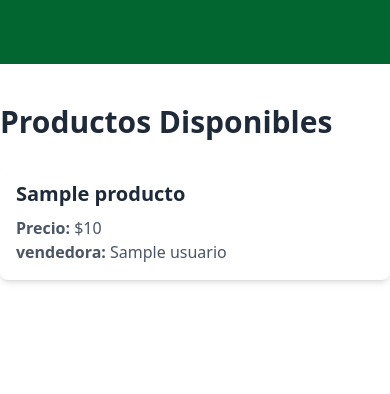
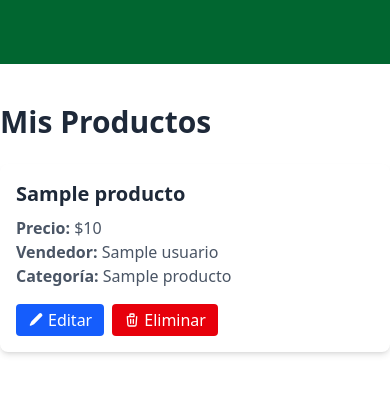
Before and after one commit to Suni-02/ProyectoAgro, a Flask app: page /productos in a window 390 px wide. Shown: the top 394 px of the page. Run offline with Flask 3, Linux system fonts and the light colour scheme; the visitor is signed in with stand-in values (Sample User, id 1); tables that the repository leaves empty or names only in its code hold one stand-in row (values such as "Sample post"); some libraries are stand-ins or nearby versions.

Commit message:
se creo las vista de la empresa para ver productos y los perfiles de las personas tambien se creo la vista de solo los productos para los creados por los granjeros con los controladores de cada uno

```diff
--- a/db.py
+++ b/db.py
@@ -5,5 +5,5 @@ def obtener_conexion_db():
         host='localhost',
         user='root',
         passwd='',
-        db='Agro'
+        db='ProyectoAgro'
         )
--- a/main.py
+++ b/main.py
@@ -4,6 +4,7 @@ from producto import insertar_producto, obtener_productos_con_usuario
 from categoria import insertar_categoria
 from rol import insertar_rol,obtener_rol
 from usuario import insertar_Usuario, login_usuario
+from db import obtener_conexion_db
 app = Flask(__name__)
 app.secret_key = "grupoAgro"
 @app.route('/')
@@ -17,21 +18,24 @@ def register():
 
 @app.route("/registrar_usuario", methods=["POST"])
 def registrar_usuario():
-    # Obtener datos del formulario
     nombre = request.form["Nombre"]
     dni = request.form["Dni"]
     telefono = request.form["Telefono"]
-    id_rol = request.form["Rol"]  # ID del rol seleccionado
+    id_rol = request.form["Rol"]
     nombre_e = request.form["Nombre_E"]
     email = request.form["Email"]
     password = request.form["password"]
     descripcion = request.form["descripcion"]
-    estado_usuario = 1  # o puedes obtenerlo si lo necesitas dinámico
+    estado_usuario = 1
 
-    # Llama a la función para insertar en la base de datos
-    insertar_Usuario(nombre, dni, telefono, id_rol, nombre_e, email, password, descripcion, estado_usuario)
+    resultado = insertar_Usuario(nombre, dni, telefono, id_rol, nombre_e, email, password, descripcion, estado_usuario)
+    if resultado["success"]:
+        flash(resultado["message"], "success")
+        return redirect("/login")
+    else:
+        flash(resultado["message"], "danger")
+        return redirect("/register")
 
-    return redirect("/login")
 
 @app.route('/login', methods=["GET", "POST"])
 def login():
@@ -55,6 +59,35 @@ def login():
             flash(resultado["message"], "danger")
 
     return render_template("login.html")
+
+@app.route('/perfil_publico/<int:id_usuario>')
+def perfil_publico(id_usuario):
+    conexion = obtener_conexion_db()
+    cursor = conexion.cursor()
+    sql = """
+        SELECT Nombre, Telefono, Nombre_E, Email, Descripcion, r.Nombre_rol
+        FROM usuario u
+        JOIN rol r ON u.Id_Rol = r.Id_Rol
+        WHERE Id_Usuario = %s
+    """
+    cursor.execute(sql, (id_usuario,))
+    datos = cursor.fetchone()
+    cursor.close()
+    conexion.close()
+
+    if datos:
+        usuario = {
+            "nombre": datos[0],
+            "telefono": datos[1],
+            "empresa": datos[2],
+            "email": datos[3],
+            "descripcion": datos[4],
+            "rol": datos[5]
+        }
+        return render_template("perfil_publico.html", usuario=usuario)
+    else:
+        flash("Usuario no encontrado", "warning")
+        return redirect("/")
 
 @app.route('/categoria')
 def categoria():
@@ -94,10 +127,12 @@ def perfil():
 def mostrar_productos():
     if "usuario_id" not in session:
         flash("Debes registrarte o iniciar sesión para ver los productos", "warning")
-        return redirect("/login")  # Redirige al formulario de registro
+        return redirect("/login")
 
-    productos = obtener_productos_con_usuario()
+    id_usuario = session["usuario_id"]
+    productos = obtener_productos_con_usuario(id_usuario)
     return render_template("productos.html", productos=productos)
+
 
 
 @app.route('/crear_producto')
@@ -126,6 +161,91 @@ def guardar_producto():
     flash("Producto guardado exitosamente", "success")
     return redirect("/productos")  # o a donde quieras redirigir
 
+@app.route('/editar_producto/<int:id_producto>', methods=["GET", "POST"])
+def editar_producto(id_producto):
+    if "usuario_id" not in session:
+        flash("Debes iniciar sesión para editar productos", "warning")
+        return redirect("/login")
+
+    from categoria import obtener_categorias
+
+    conexion = obtener_conexion_db()
+    cursor = conexion.cursor()
+
+    if request.method == "POST":
+        nombre = request.form["nombre_producto"]
+        precio = request.form["precio"]
+        id_categoria = request.form["id_categoria"]
+
+        sql = """
+        UPDATE producto
+        SET Nombre_Producto=%s, Precio=%s, Id_Categoria=%s
+        WHERE Id_Producto=%s
+        """
+        valores = (nombre, precio, id_categoria, id_producto)
+        cursor.execute(sql, valores)
+        conexion.commit()
+        cursor.close()
+        conexion.close()
+
+        flash("Producto actualizado exitosamente", "success")
+        return redirect("/productos")
+    else:
+        # obtener datos del producto
+        sql = """
+        SELECT Nombre_Producto, Precio, Id_Categoria
+        FROM producto
+        WHERE Id_Producto=%s
+        """
+        cursor.execute(sql, (id_producto,))
+        producto = cursor.fetchone()
+        categorias = obtener_categorias("SELECT * FROM Categoria_Producto")
+        cursor.close()
+        conexion.close()
+
+        return render_template("editar_producto.html", producto=producto, categorias=categorias, id_producto=id_producto)
+
+@app.route('/eliminar_producto/<int:id_producto>')
+def eliminar_producto(id_producto):
+    if "usuario_id" not in session:
+        flash("Debes iniciar sesión para eliminar productos", "warning")
+        return redirect("/login")
+
+    conexion = obtener_conexion_db()
+    cursor = conexion.cursor()
+    sql = "DELETE FROM producto WHERE Id_Producto=%s"
+    cursor.execute(sql, (id_producto,))
+    conexion.commit()
+    cursor.close()
+    conexion.close()
+
+    flash("Producto eliminado correctamente", "info")
+    return redirect("/productos")
+
+@app.route('/productos_comprador', methods=['GET', 'POST'])
+def productos_comprador():
+    from producto import obtener_productos_todos, obtener_productos_por_categoria
+    from categoria import obtener_categorias
+
+    categorias = obtener_categorias("SELECT * FROM Categoria_Producto")
+
+    if request.method == "POST":
+        id_categoria = request.form.get("id_categoria")
+
+        # Si no seleccionaron nada o eligen "todas"
+        if not id_categoria or id_categoria == "":
+            productos = obtener_productos_todos()
+        else:
+            productos = obtener_productos_por_categoria(id_categoria)
+    else:
+        productos = obtener_productos_todos()
+
+    return render_template("productos_comprador.html", productos=productos, categorias=categorias)
+
+
+
+
+
 
 
 @app.route('/rol')
--- a/package.json
+++ b/package.json
@@ -7,9 +7,11 @@
   },
   "author": "",
   "license": "ISC",
-  "description": "",
   "dependencies": {
     "@tailwindcss/cli": "^4.1.8",
     "tailwindcss": "^4.1.8"
-  }
+  },
+  "devDependencies": {},
+  "keywords": [],
+  "description": ""
 }
--- a/static/css/output.css
+++ b/static/css/output.css
@@ -10,6 +10,7 @@
     --color-red-300: oklch(80.8% 0.114 19.571);
     --color-red-500: oklch(63.7% 0.237 25.331);
     --color-red-600: oklch(57.7% 0.245 27.325);
+    --color-red-700: oklch(50.5% 0.213 27.518);
     --color-green-500: oklch(72.3% 0.219 149.579);
     --color-green-600: oklch(62.7% 0.194 149.214);
     --color-green-700: oklch(52.7% 0.154 150.069);
@@ -21,6 +22,7 @@
     --color-indigo-500: oklch(58.5% 0.233 277.117);
     --color-indigo-600: oklch(51.1% 0.262 276.966);
     --color-gray-100: oklch(96.7% 0.003 264.542);
+    --color-gray-200: oklch(92.8% 0.006 264.531);
     --color-gray-300: oklch(87.2% 0.01 258.338);
     --color-gray-400: oklch(70.7% 0.022 261.325);
     --color-gray-500: oklch(55.1% 0.027 264.364);
@@ -30,7 +32,6 @@
     --color-gray-900: oklch(21% 0.034 264.665);
     --color-white: #fff;
     --spacing: 0.25rem;
-    --container-sm: 24rem;
     --container-md: 28rem;
     --container-xl: 36rem;
     --container-2xl: 42rem;
@@ -53,7 +54,6 @@
     --font-weight-medium: 500;
     --font-weight-semibold: 600;
     --font-weight-bold: 700;
-    --tracking-tight: -0.025em;
     --leading-relaxed: 1.625;
     --radius-md: 0.375rem;
     --radius-lg: 0.5rem;
@@ -244,6 +250,9 @@
   }
   .mt-2 {
     margin-top: calc(var(--spacing) * 2);
+  }
+  .mt-4 {
+    margin-top: calc(var(--spacing) * 4);
   }
   .mt-10 {
     margin-top: calc(var(--spacing) * 10);
@@ -275,12 +284,15 @@
   .inline-flex {
     display: inline-flex;
   }
+  .table {
+    display: table;
+  }
   .size-6 {
     width: calc(var(--spacing) * 6);
     height: calc(var(--spacing) * 6);
   }
-  .h-8 {
-    height: calc(var(--spacing) * 8);
+  .h-4 {
+    height: calc(var(--spacing) * 4);
   }
   .h-16 {
     height: calc(var(--spacing) * 16);
@@ -291,11 +303,11 @@
   .min-h-screen {
     min-height: 100vh;
   }
+  .w-4 {
+    width: calc(var(--spacing) * 4);
+  }
   .w-20 {
     width: calc(var(--spacing) * 20);
-  }
-  .w-auto {
-    width: auto;
   }
   .w-full {
     width: 100%;
@@ -333,18 +354,17 @@
   .justify-center {
     justify-content: center;
   }
+  .gap-1 {
+    gap: calc(var(--spacing) * 1);
+  }
+  .gap-2 {
+    gap: calc(var(--spacing) * 2);
+  }
   .gap-4 {
     gap: calc(var(--spacing) * 4);
   }
   .gap-6 {
     gap: calc(var(--spacing) * 6);
-  }
-  .space-y-1 {
-    :where(& > :not(:last-child)) {
-      --tw-space-y-reverse: 0;
-      margin-block-start: calc(calc(var(--spacing) * 1) * var(--tw-space-y-reverse));
-      margin-block-end: calc(calc(var(--spacing) * 1) * calc(1 - var(--tw-space-y-reverse)));
-    }
   }
   .space-y-4 {
     :where(& > :not(:last-child)) {
@@ -430,6 +447,9 @@
   .bg-red-500 {
     background-color: var(--color-red-500);
   }
+  .bg-red-600 {
+    background-color: var(--color-red-600);
+  }
   .bg-white {
     background-color: var(--color-white);
   }
@@ -460,20 +480,17 @@
   .px-6 {
     padding-inline: calc(var(--spacing) * 6);
   }
+  .py-1 {
+    padding-block: calc(var(--spacing) * 1);
+  }
   .py-2 {
     padding-block: calc(var(--spacing) * 2);
   }
   .py-10 {
     padding-block: calc(var(--spacing) * 10);
   }
-  .pt-2 {
-    padding-top: calc(var(--spacing) * 2);
-  }
   .pt-4 {
     padding-top: calc(var(--spacing) * 4);
-  }
-  .pb-3 {
-    padding-bottom: calc(var(--spacing) * 3);
   }
   .text-center {
     text-align: center;
@@ -610,6 +647,20 @@
     &:hover {
       @media (hover: hover) {
         background-color: var(--color-red-600);
+      }
+    }
+  }
+  .hover\:bg-red-700 {
+    &:hover {
+      @media (hover: hover) {
+        background-color: var(--color-red-700);
+      }
+    }
+  }
+  .hover\:text-gray-900 {
+    &:hover {
+      @media (hover: hover) {
+        color: var(--color-gray-900);
       }
     }
   }
@@ -808,6 +869,11 @@
   inherits: false;
   initial-value: 0 0 #0000;
 }
+@property --tw-outline-style {
+  syntax: "*";
+  inherits: false;
+  initial-value: solid;
+}
 @property --tw-duration {
   syntax: "*";
   inherits: false;
@@ -834,6 +900,7 @@
       --tw-ring-offset-width: 0px;
       --tw-ring-offset-color: #fff;
       --tw-ring-offset-shadow: 0 0 #0000;
+      --tw-outline-style: solid;
       --tw-duration: initial;
     }
   }
--- a/templates/index.html
+++ b/templates/index.html
@@ -1,50 +1,56 @@
 <!DOCTYPE html>
 <html lang="en">
 <head>
-    <meta charset="UTF-8">
-    <meta name="viewport" content="width=device-width, initial-scale=1.0">
-    <link rel="stylesheet" href="../static/css/output.css">
+  <meta charset="UTF-8" />
+  <meta name="viewport" content="width=device-width, initial-scale=1.0"/>
+
+  <!-- Estilos globales -->
+  <link rel="stylesheet" href="{{ url_for('static', filename='css/output.css') }}">
+
+  <!-- Estilos adicionales específicos de cada página -->
+  {% block styles %}{% endblock %}
+
   <title>hola con tailwind</title>
 </head>
 <body>
   <nav class="bg-green-800">
     <div class="mx-auto max-w-7xl px-2 sm:px-6 lg:px-8">
       <div class="relative flex h-16 items-center justify-between">
-                <div class="absolute inset-y-0 left-0 flex items-center sm:hidden">
-                    <!-- Mobile menu button -->
-                    <button type="button" class="relative inline-flex items-center justify-center rounded-md p-2 text-gray-400 hover:bg-gray-700 hover:text-white focus:ring-2 focus:ring-white focus:outline-hidden focus:ring-inset" aria-controls="mobile-menu" aria-expanded="false">
-                        <span class="absolute -inset-0.5"></span>
-                        <span class="sr-only">Open main menu</span>
-                        <svg class="hidden size-6" fill="none" viewBox="0 0 24 24" stroke-width="1.5" stroke="currentColor" aria-hidden="true">
-                            <path stroke-linecap="round" stroke-linejoin="round" d="M6 18 18 6M6 6l12 12" />
-                        </svg>
-                    </button>
-                </div>
+
         <div class="flex flex-1 items-center justify-center sm:items-stretch sm:justify-start">
           <div class="hidden sm:ml-6 sm:block">
             <div class="flex space-x-4">
-                            <a href="{{ url_for('home') }}" class="rounded-md bg-gray-900 px-3 py-2 text-sm font-medium text-white" aria-current="page">HOME</a>
-                            <a href="{{ url_for('categoria') }}" class="rounded-md px-3 py-2 text-sm font-medium text-gray-300 hover:bg-gray-700 hover:text-white">Categoría</a>
-                            <a href="{{ url_for('mostrar_productos') }}" class="rounded-md px-3 py-2 text-sm font-medium text-gray-300 hover:bg-gray-700 hover:text-white">Productos</a>
-                            <a href="{{ url_for('rol') }}" class="rounded-md px-3 py-2 text-sm font-medium text-gray-300 hover:bg-gray-700 hover:text-white">Rol</a>
+
+              {% if session.get("usuario_id") and session.get("rol") == "Granjero" %}
+                <a href="{{ url_for('mostrar_productos') }}" class="rounded-md px-3 py-2 text-sm font-medium text-gray-300 hover:bg-gray-700 hover:text-white">Mis Productos</a>
                 <a href="{{ url_for('crear_producto') }}" class="rounded-md px-3 py-2 text-sm font-medium text-gray-300 hover:bg-gray-700 hover:text-white">Crear Producto</a>
+              {% endif %}
+
+              {% if session.get("usuario_id") and session.get("rol") == "Empresa" %}
+                <a href="{{ url_for('productos_comprador') }}" class="rounded-md px-3 py-2 text-sm font-medium bg-white text-gray-900 hover:bg-gray-200">Ver productos</a>
+              {% endif %}
+
               {% if not session.get("usuario_id") %}
                 <a href="{{ url_for('register') }}" class="rounded-md px-3 py-2 text-sm font-medium text-gray-300 hover:bg-gray-700 hover:text-white">Register</a>
                 <a href="{{ url_for('login') }}" class="rounded-md px-3 py-2 text-sm font-medium text-gray-300 hover:bg-gray-700 hover:text-white">Login</a>
               {% else %}
-                                <a href="{{ url_for('perfil') }}" class="rounded-md px-3 py-2 text-sm font-medium text-white hover:bg-gray-700">Perfil</a>                                <a href="{{ url_for('logout') }}" class="rounded-md px-3 py-2 text-sm font-medium text-red-300 hover:bg-red-600 hover:text-white">Cerrar sesión</a>
-
+                <a href="{{ url_for('perfil') }}" class="rounded-md px-3 py-2 text-sm font-medium text-white hover:bg-gray-700">Perfil</a>
               {% endif %}
-
 
             </div>
           </div>
         </div>
+
+        {% if session.get("usuario_id") %}
+        <div class="hidden sm:block">
+          <a href="{{ url_for('logout') }}" class="rounded-md px-3 py-2 text-sm font-medium text-red-300 hover:bg-red-600 hover:text-white">Cerrar sesión</a>
+        </div>
+        {% endif %}
+
       </div>
     </div>
   </nav>
 
-    {% block content %}
-    {% endblock %}
+  {% block content %}{% endblock %}
 </body>
 </html>
--- a/templates/productos.html
+++ b/templates/productos.html
@@ -2,16 +2,78 @@
 
 {% block content %}
 <div class="max-w-4xl mx-auto mt-10">
-  <h1 class="text-3xl font-bold mb-6 text-gray-800">Productos Disponibles</h1>
+  <h1 class="text-3xl font-bold mb-6 text-gray-800">Mis Productos</h1>
 
   <div class="grid grid-cols-1 md:grid-cols-2 gap-6">
     {% for producto in productos %}
       <div class="bg-white shadow-md rounded-lg p-4">
         <h2 class="text-xl font-semibold text-gray-800">{{ producto[0] }}</h2>
         <p class="text-gray-600 mt-2"><span class="font-semibold">Precio:</span> ${{ producto[1] }}</p>
-        <p class="text-gray-600"><span class="font-semibold">vendedora:</span> {{ producto[2] }}</p>
+        <p class="text-gray-600"><span class="font-semibold">Vendedor:</span> {{ producto[2] }}</p>
+        <p class="text-gray-600"><span class="font-semibold">Categoría:</span> {{ producto[3] }}</p>
+
+        <div class="mt-4 flex gap-2">
+          <!-- Botón editar con SweetAlert -->
+          <button
+            onclick="confirmarEdicion({{ producto[4] }})"
+            class="flex items-center gap-1 bg-blue-600 text-white py-1 px-3 rounded hover:bg-blue-700 transition-colors">
+            <svg xmlns="http://www.w3.org/2000/svg" class="h-4 w-4 text-white" viewBox="0 0 20 20" fill="currentColor">
+              <path d="M17.414 2.586a2 2 0 010 2.828l-9.586 9.586a1 1 0 01-.293.207l-4 2a1 1 0 01-1.32-1.32l2-4a1 1 0 01.207-.293l9.586-9.586a2 2 0 012.828 0zM15 4l1 1-9.293 9.293-1-1L15 4z" />
+            </svg>
+            Editar
+          </button>
+
+          <!-- Botón eliminar con SweetAlert -->
+          <button
+            onclick="confirmarEliminacion({{ producto[4] }})"
+            class="flex items-center gap-1 bg-red-600 text-white py-1 px-3 rounded hover:bg-red-700 transition-colors">
+            <svg xmlns="http://www.w3.org/2000/svg" class="h-4 w-4 text-white" fill="none" viewBox="0 0 24 24" stroke="currentColor">
+              <path stroke-linecap="round" stroke-linejoin="round" stroke-width="2" d="M19 7l-.867 12.142A2 2 0 0116.138 21H7.862a2 2 0 01-1.995-1.858L5 7m5 4v6m4-6v6m1-10V4a1 1 0 00-1-1h-4a1 1 0 00-1 1v3m5 0H6" />
+            </svg>
+            Eliminar
+          </button>
+        </div>
       </div>
     {% endfor %}
   </div>
 </div>
+
+<!-- Librería SweetAlert2 -->
+<script src="https://cdn.jsdelivr.net/npm/sweetalert2@11"></script>
+
+<script>
+  function confirmarEliminacion(idProducto) {
+    Swal.fire({
+      title: '¿Estás seguro?',
+      text: '¡Esta acción no se puede deshacer!',
+      icon: 'warning',
+      showCancelButton: true,
+      confirmButtonColor: '#d33',
+      cancelButtonColor: '#3085d6',
+      confirmButtonText: 'Sí, eliminar',
+      cancelButtonText: 'Cancelar'
+    }).then((result) => {
+      if (result.isConfirmed) {
+        window.location.href = '/eliminar_producto/' + idProducto;
+      }
+    });
+  }
+
+  function confirmarEdicion(idProducto) {
+    Swal.fire({
+      title: 'Editar producto',
+      text: '¿Deseas editar este producto?',
+      icon: 'question',
+      showCancelButton: true,
+      confirmButtonColor: '#3085d6',
+      cancelButtonColor: '#aaa',
+      confirmButtonText: 'Sí, editar',
+      cancelButtonText: 'Cancelar'
+    }).then((result) => {
+      if (result.isConfirmed) {
+        window.location.href = '/editar_producto/' + idProducto;
+      }
+    });
+  }
+</script>
 {% endblock %}
```
Also changed, not shown: other parts of static/css/output.css (+47 -5 lines), producto.py (+53 -3 lines), templates/editar_producto.html (added, +40 -0 lines), templates/perfil_publico.html (added, +41 -0 lines), templates/productos_comprador.html (added, +34 -0 lines), templates/register.html (+48 -6 lines), usuario.py (+16 -8 lines). Lines whose indentation alone changed are shown as unchanged.
